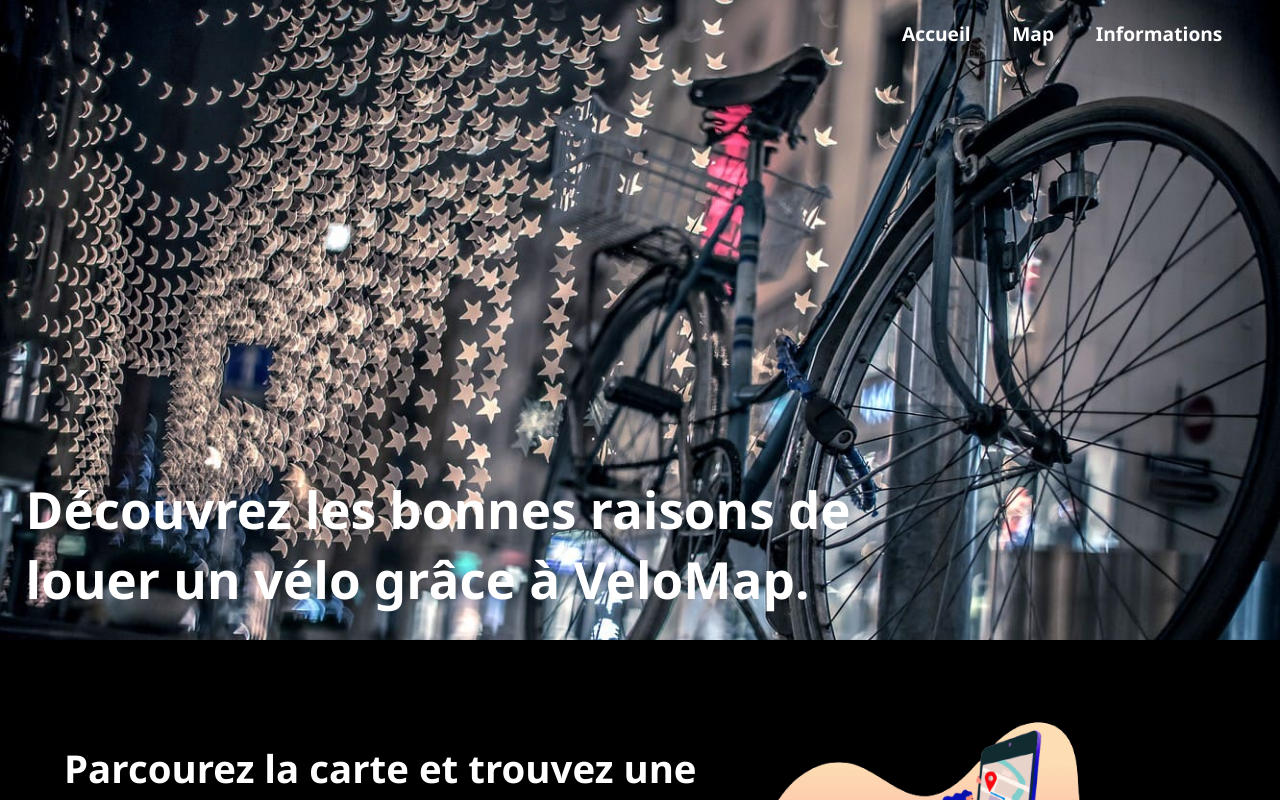
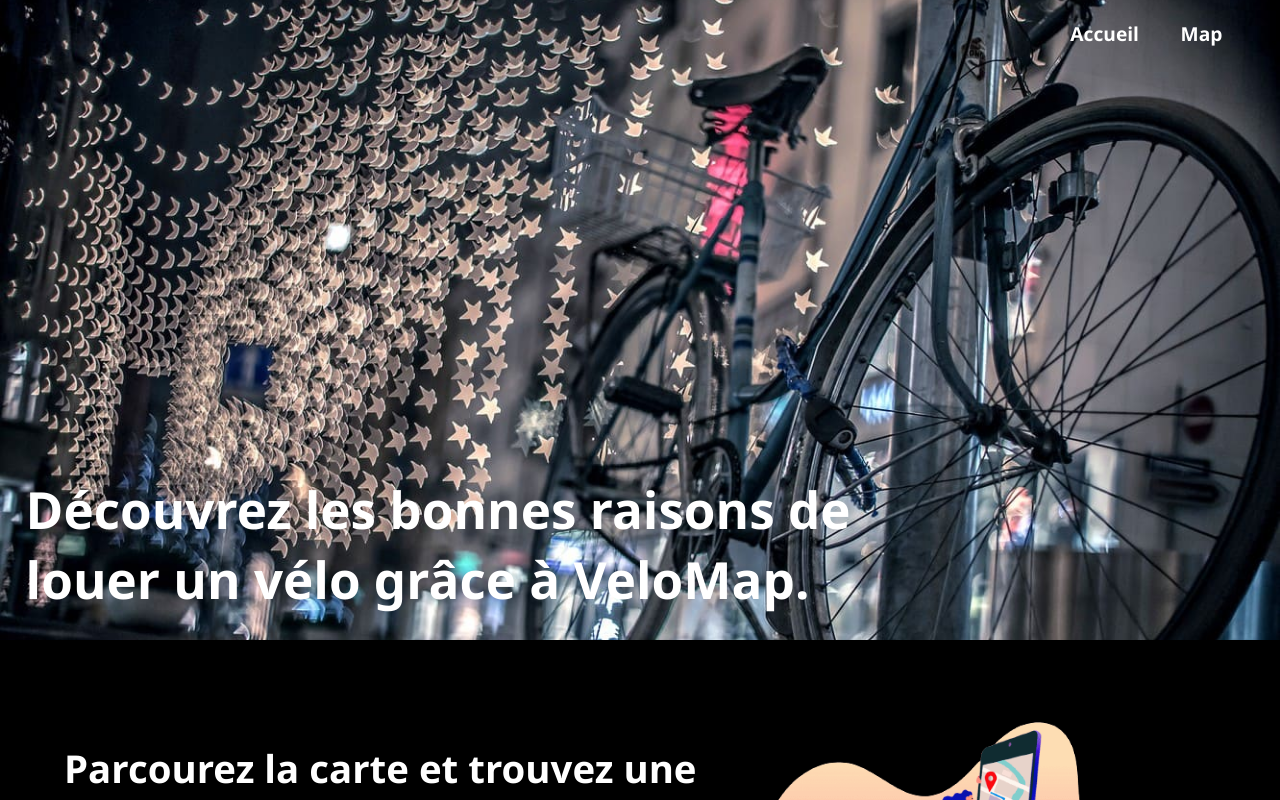
Before and after one commit to Yoan-laurain/VeloMap, a plain HTML site: page index.html in a window 1280 px wide. Shown: the top 800 px of the page. Drawn offline with nearby package versions, Linux system fonts and the light colour scheme.

Commit message:
Withdraw info link

```diff
--- a/index.html
+++ b/index.html
@@ -20,11 +20,7 @@
 						<span>Map</span>
 					</a>
 				</li>
-				<li id="Info">
-					<a href="Pages/Info.html">
-						<span>Informations</span>
-					</a>
-				</li>
+
 			</ul>
 		</nav>
 		<main>
```
Also changed, not shown: Pages/Map.html (+1 -5 lines).
